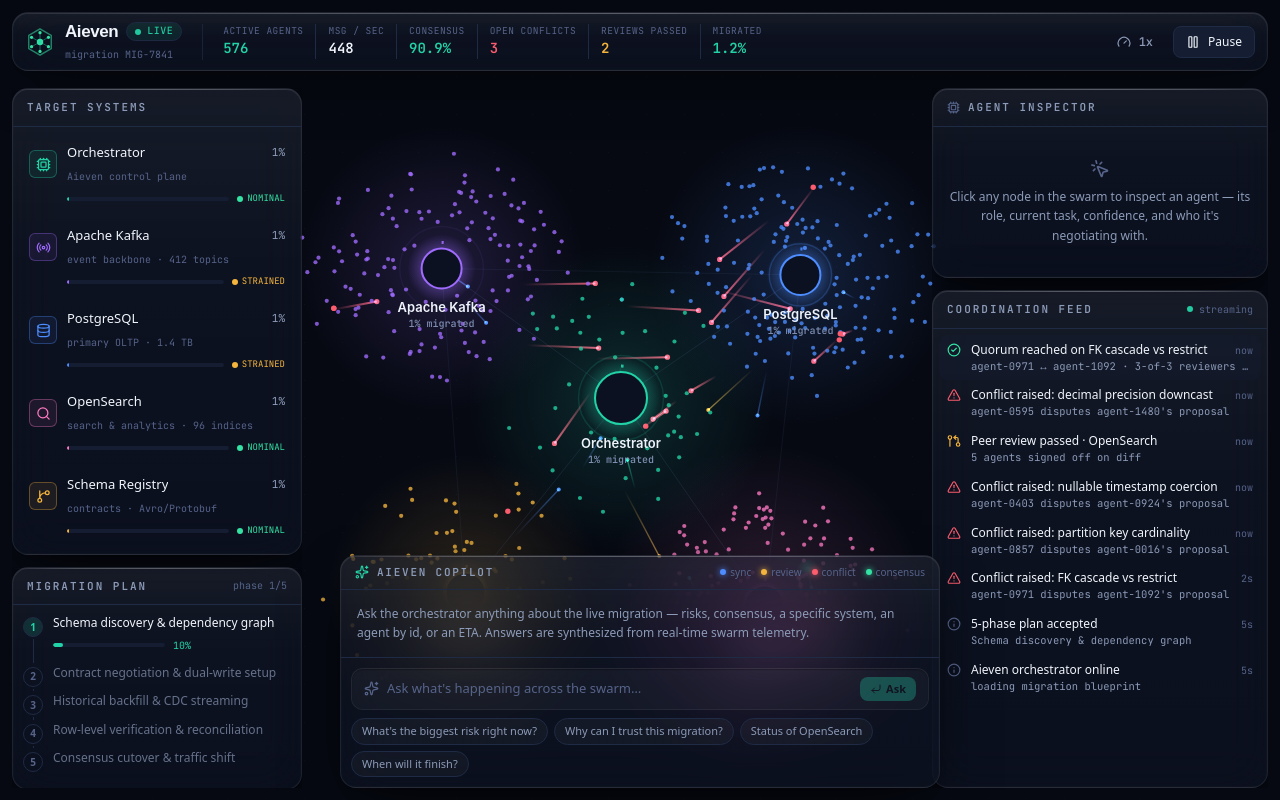
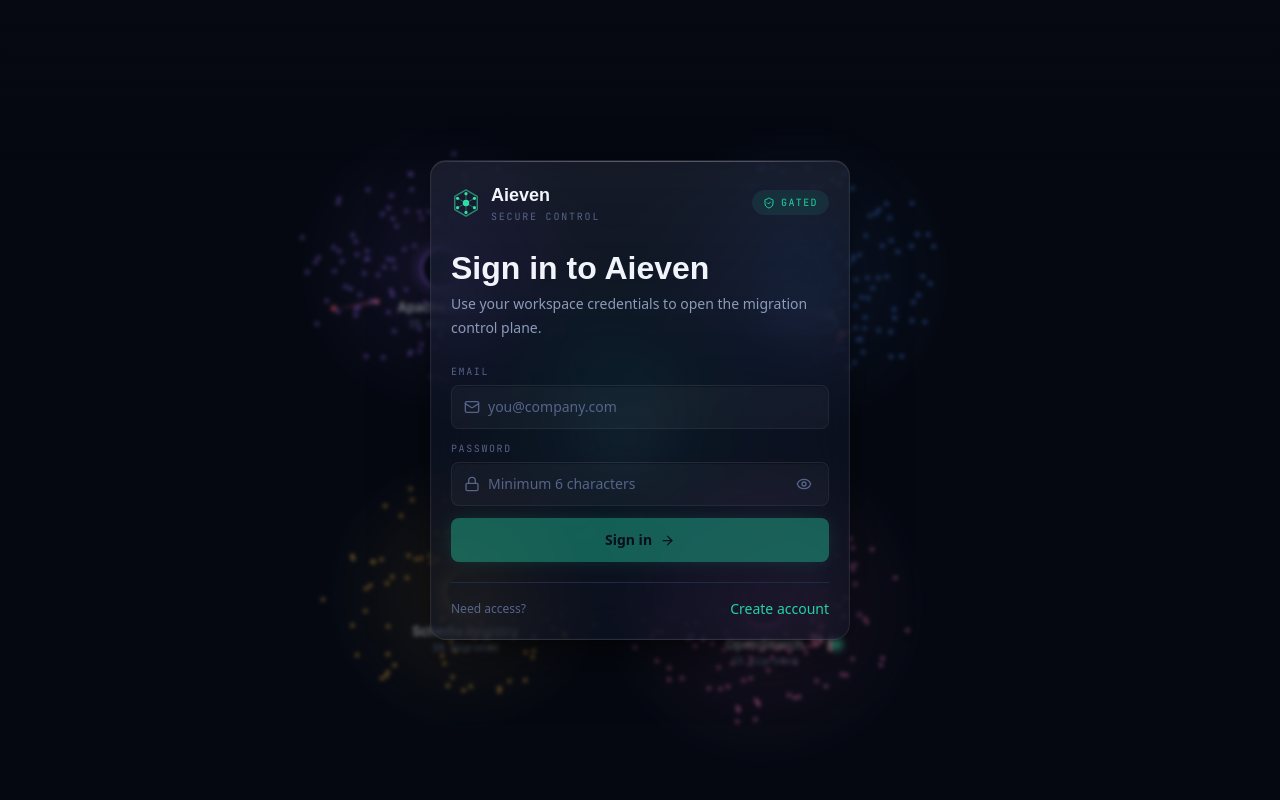
Before and after one commit to annihilatedself/CodeFactory, a React (Vite) app in the folder aieven/: page / in a window 1280 px wide. Built offline with nearby package versions, Linux system fonts and the light colour scheme; a web font is replaced by a local one.

Commit message:
Add auth page

```diff
--- a/aieven/src/App.tsx
+++ b/aieven/src/App.tsx
@@ -1,6 +1,8 @@
 import { useCallback, useEffect, useRef, useState } from "react";
+import { LogOut } from "lucide-react";
 import { backend, simulation } from "@/sim/instance";
 import type { Snapshot } from "@/sim/types";
+import { AuthPage } from "@/components/auth/AuthPage";
 import { SwarmCanvas } from "@/components/SwarmCanvas";
 import { TopBar } from "@/components/hud/TopBar";
 import { SystemsRail } from "@/components/hud/SystemsRail";
@@ -11,6 +13,9 @@
 
 export default function App() {
   const sim = simulation;
+  const [sessionEmail, setSessionEmail] = useState<string | null>(() =>
+    window.localStorage.getItem("aieven.session.email")
+  );
   const [snap, setSnap] = useState<Snapshot>(() => sim.snapshot());
   const [paused, setPaused] = useState(false);
   const [speed, setSpeed] = useState(1);
@@ -73,6 +78,16 @@
     []
   );
 
+  const completeAuth = useCallback((email: string) => {
+    window.localStorage.setItem("aieven.session.email", email);
+    setSessionEmail(email);
+  }, []);
+
+  const signOut = useCallback(() => {
+    window.localStorage.removeItem("aieven.session.email");
+    setSessionEmail(null);
+  }, []);
+
   return (
     <div className="relative h-dvh w-screen overflow-hidden bg-void">
       {/* living swarm field */}
@@ -83,8 +98,10 @@
       {/* vignette to seat the HUD over the field */}
       <div className="pointer-events-none absolute inset-0 bg-[radial-gradient(ellipse_at_center,transparent_55%,rgba(6,9,18,0.7)_100%)]" />
 
+      {!sessionEmail ? <AuthPage onComplete={completeAuth} /> : null}
+
       {/* HUD layer */}
-      <div className="pointer-events-none absolute inset-0 p-3">
+      <div className={`pointer-events-none absolute inset-0 p-3 ${sessionEmail ? "" : "hidden"}`}>
         {/* top bar */}
         <div className="pointer-events-auto absolute inset-x-3 top-3">
           <TopBar
@@ -94,6 +111,17 @@
             onTogglePause={togglePause}
             onCycleSpeed={cycleSpeed}
           />
+        </div>
+
+        <div className="pointer-events-auto absolute right-3 top-[72px]">
+          <button
+            type="button"
+            onClick={signOut}
+            className="glass glass-sheen inline-flex h-8 items-center gap-1.5 rounded-lg px-2.5 text-xs font-medium text-faint transition hover:text-fg"
+          >
+            <LogOut size={14} />
+            Sign out
+          </button>
         </div>
 
         {/* left rail */}
--- /dev/null
+++ b/aieven/src/components/auth/AuthPage.tsx
@@ -0,0 +1,150 @@
+import { useMemo, useState } from "react";
+import type { FormEvent } from "react";
+import { ArrowRight, Eye, EyeOff, Lock, Mail, ShieldCheck } from "lucide-react";
+import { Button } from "@/components/ui/button";
+import { BrandMark } from "@/components/hud/Brand";
+
+interface AuthPageProps {
+  onComplete: (email: string) => void;
+}
+
+type AuthMode = "signin" | "create";
+
+export function AuthPage({ onComplete }: AuthPageProps) {
+  const [mode, setMode] = useState<AuthMode>("signin");
+  const [email, setEmail] = useState("");
+  const [password, setPassword] = useState("");
+  const [showPassword, setShowPassword] = useState(false);
+  const [error, setError] = useState<string | null>(null);
+
+  const title = mode === "signin" ? "Sign in to Aieven" : "Create your Aieven access";
+  const action = mode === "signin" ? "Sign in" : "Create access";
+  const canSubmit = useMemo(
+    () => email.trim().includes("@") && password.trim().length >= 6,
+    [email, password]
+  );
+
+  function submit(event: FormEvent<HTMLFormElement>) {
+    event.preventDefault();
+    const normalizedEmail = email.trim().toLowerCase();
+    const normalizedPassword = password.trim();
+
+    if (!normalizedEmail.includes("@")) {
+      setError("Enter a valid email address.");
+      return;
+    }
+
+    if (normalizedPassword.length < 6) {
+      setError("Use at least 6 characters.");
+      return;
+    }
+
+    setError(null);
+    onComplete(normalizedEmail);
+  }
+
+  return (
+    <div className="pointer-events-auto absolute inset-0 z-20 flex items-center justify-center px-4 py-8">
+      <div className="absolute inset-0 bg-void/45 backdrop-blur-[2px]" />
+      <div className="absolute inset-x-0 top-0 h-40 bg-gradient-to-b from-void via-void/70 to-transparent" />
+
+      <main className="glass glass-sheen relative w-[min(100%,420px)] rounded-2xl p-5 shadow-2xl">
+        <div className="mb-7 flex items-center justify-between">
+          <div className="flex items-center gap-2.5">
+            <BrandMark />
+            <div>
+              <p className="font-display text-lg font-semibold text-fg">Aieven</p>
+              <p className="font-mono text-[10px] uppercase tracking-[0.18em] text-faint">
+                secure control
+              </p>
+            </div>
+          </div>
+          <span className="inline-flex items-center gap-1.5 rounded-full border border-accent/20 bg-accent/10 px-2.5 py-1 font-mono text-[10px] uppercase tracking-[0.14em] text-accent">
+            <ShieldCheck size={12} />
+            gated
+          </span>
+        </div>
+
+        <div className="mb-6">
+          <h1 className="font-display text-[32px] font-semibold leading-none tracking-normal text-fg">
+            {title}
+          </h1>
+          <p className="mt-2 text-sm leading-6 text-muted">
+            Use your workspace credentials to open the migration control plane.
+          </p>
+        </div>
+
+        <form onSubmit={submit} className="space-y-3">
+          <label className="block">
+            <span className="mb-1.5 block font-mono text-[10px] uppercase tracking-[0.16em] text-faint">
+              Email
+            </span>
+            <span className="glass-inset flex h-11 items-center gap-2 rounded-lg px-3 focus-within:border-accent/50">
+              <Mail size={16} className="text-faint" />
+              <input
+                value={email}
+                onChange={(event) => setEmail(event.target.value)}
+                type="email"
+                autoComplete="email"
+                placeholder="you@company.com"
+                className="min-w-0 flex-1 bg-transparent text-sm text-fg placeholder:text-faint focus:outline-none"
+              />
+            </span>
+          </label>
+
+          <label className="block">
+            <span className="mb-1.5 block font-mono text-[10px] uppercase tracking-[0.16em] text-faint">
+              Password
+            </span>
+            <span className="glass-inset flex h-11 items-center gap-2 rounded-lg px-3 focus-within:border-accent/50">
+              <Lock size={16} className="text-faint" />
+              <input
+                value={password}
+                onChange={(event) => setPassword(event.target.value)}
+                type={showPassword ? "text" : "password"}
+                autoComplete={mode === "signin" ? "current-password" : "new-password"}
+                placeholder="Minimum 6 characters"
+                className="min-w-0 flex-1 bg-transparent text-sm text-fg placeholder:text-faint focus:outline-none"
+              />
+              <button
+                type="button"
+                onClick={() => setShowPassword((value) => !value)}
+                className="rounded-md p-1 text-faint transition hover:bg-white/5 hover:text-fg"
+                aria-label={showPassword ? "Hide password" : "Show password"}
+              >
+                {showPassword ? <EyeOff size={16} /> : <Eye size={16} />}
+              </button>
+            </span>
+          </label>
+
+          {error ? (
+            <p className="rounded-lg border border-conflict/20 bg-conflict/10 px-3 py-2 text-xs text-conflict">
+              {error}
+            </p>
+          ) : null}
+
+          <Button type="submit" variant="accent" className="h-11 w-full" disabled={!canSubmit}>
+            {action}
+            <ArrowRight size={15} />
+          </Button>
+        </form>
+
+        <div className="mt-5 flex items-center justify-between border-t border-white/[0.06] pt-4">
+          <p className="text-xs text-faint">
+            {mode === "signin" ? "Need access?" : "Already have access?"}
+          </p>
+          <button
+            type="button"
+            onClick={() => {
+              setMode((value) => (value === "signin" ? "create" : "signin"));
+              setError(null);
+            }}
+            className="text-sm font-medium text-accent transition hover:text-consensus"
+          >
+            {mode === "signin" ? "Create account" : "Sign in"}
+          </button>
+        </div>
+      </main>
+    </div>
+  );
+}
```
